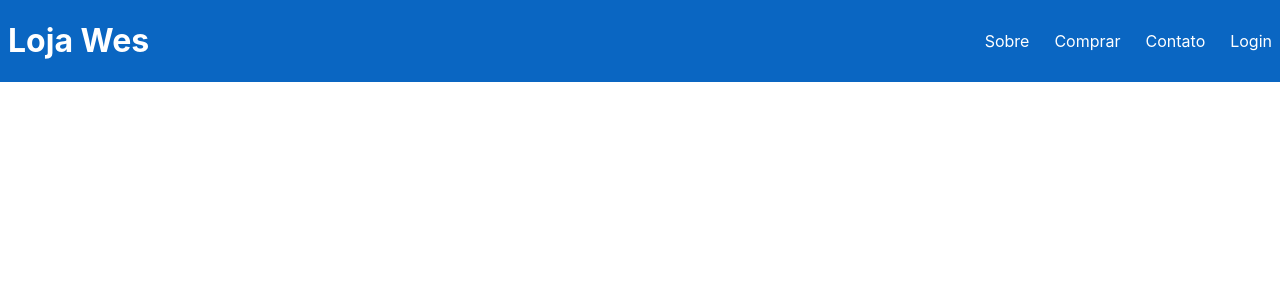
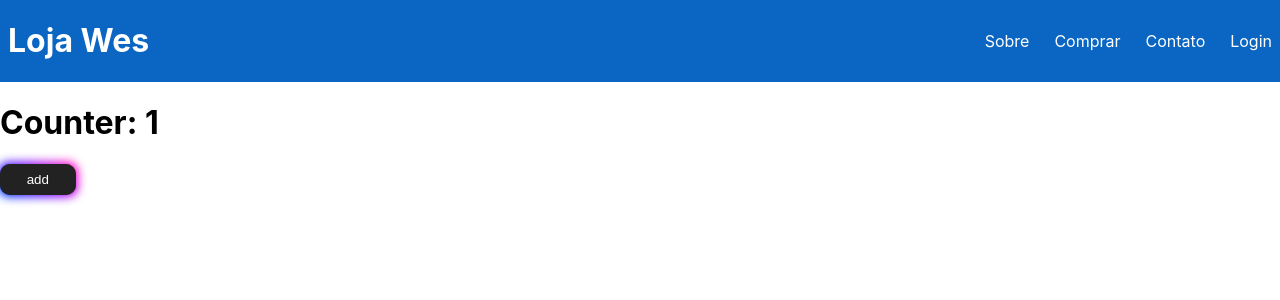
Before and after one commit to WesMartins96/Curso-Desenvolvimento-Web-full-Stack, a React (Create React App) app in the folder reactJs/instalarNpmReact/meu-app/: page / in a window 1280 px wide. Shown: the top 300 px of the page. Built offline with nearby package versions, Linux system fonts and the light colour scheme.

Commit message:
state e setState

```diff
--- a/reactJs/instalarNpmReact/meu-app/src/App.css
+++ b/reactJs/instalarNpmReact/meu-app/src/App.css
@@ -15,3 +15,73 @@
 .menu li {
   margin-left: 25px;
 }
+
+
+
+/* CSS */
+.button-85 {
+  padding: 0.6em 2em;
+  border: none;
+  outline: none;
+  color: rgb(255, 255, 255);
+  background: #111;
+  cursor: pointer;
+  position: relative;
+  z-index: 0;
+  border-radius: 10px;
+  user-select: none;
+  -webkit-user-select: none;
+  touch-action: manipulation;
+}
+
+.button-85:before {
+  content: "";
+  background: linear-gradient(
+    45deg,
+    #ff0000,
+    #ff7300,
+    #fffb00,
+    #48ff00,
+    #00ffd5,
+    #002bff,
+    #7a00ff,
+    #ff00c8,
+    #ff0000
+  );
+  position: absolute;
+  top: -2px;
+  left: -2px;
+  background-size: 400%;
+  z-index: -1;
+  filter: blur(5px);
+  -webkit-filter: blur(5px);
+  width: calc(100% + 4px);
+  height: calc(100% + 4px);
+  animation: glowing-button-85 20s linear infinite;
+  transition: opacity 0.3s ease-in-out;
+  border-radius: 10px;
+}
+
+@keyframes glowing-button-85 {
+  0% {
+    background-position: 0 0;
+  }
+  50% {
+    background-position: 400% 0;
+  }
+  100% {
+    background-position: 0 0;
+  }
+}
+
+.button-85:after {
+  z-index: -1;
+  content: "";
+  position: absolute;
+  width: 100%;
+  height: 100%;
+  background: #222;
+  left: 0;
+  top: 0;
+  border-radius: 10px;
+}
--- a/reactJs/instalarNpmReact/meu-app/src/App.js
+++ b/reactJs/instalarNpmReact/meu-app/src/App.js
@@ -1,11 +1,16 @@
 import Header from './Header';
+import Counter from './Counter'
 
 import './App.css';
 
 function App() {
   return (
-    <Header name="Loja Wes" links={["Sobre", "Comprar", "Contato", "Login"]}></Header>
-  );
+    <div>
+      <Header name="Loja Wes" links={["Sobre", "Comprar", "Contato", "Login"]}></Header>
+      <Counter></Counter>
+    </div>
+
+    );
 }
 
 export default App;
--- /dev/null
+++ b/reactJs/instalarNpmReact/meu-app/src/Counter.js
@@ -0,0 +1,31 @@
+import React from "react";
+
+class Counter extends React.Component {
+
+    constructor(props) {
+        super(props);
+
+        this.state = { count: 1 }
+
+        this.add = this.add.bind(this)
+    }
+
+
+    add() {
+        this.setState({ count: this.state.count + 1 })
+
+    }
+
+    render() {
+        return (
+            <div>
+                <h1>Counter: {this.state.count}</h1>
+                <button className="button-85" onClick={this.add}>add</button>
+            </div>)
+    }
+
+}
+
+
+
+export default Counter;
--- a/reactJs/instalarNpmReact/meu-app/src/Header.js
+++ b/reactJs/instalarNpmReact/meu-app/src/Header.js
@@ -4,24 +4,15 @@ import Menu from "./Menu"
 
 import './App.css';
 
+function Header(props) {
+    return (
+        <header className="header">
+            <h1>{props.name}</h1>
+            <Menu links={props.links}></Menu>
+        </header>);
+}
 
-
-
-
-//Criar uma classe derivada de um componente ReactJs
-class Header extends React.Component {
-    constructor(props) {
-        super(props);
-    }
-
-    render() {
-        return (
-            <header className="header">
-                <h1>{this.props.name}</h1>
-                <Menu links={this.props.links}></Menu>
-            </header>);
-    }
-}
+//Components são criados com a primeira letra MAIUSCULAS
 
 
 export default Header;
```
